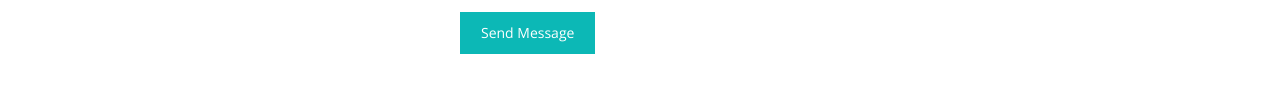
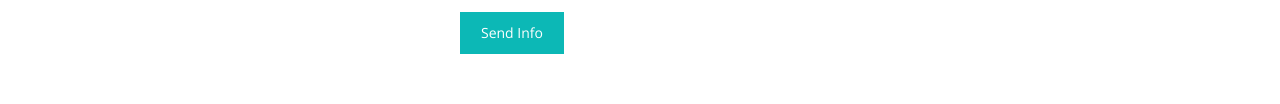
Before and after one commit to booshnarama/medicine, a plain HTML site: page index.html in a window 1280 px wide. Shown: the part 3732-3836 px from the top of the page. Drawn offline with nearby package versions, Linux system fonts and the light colour scheme; a web font is replaced by a local one.

Commit message:
Changed submit button

```diff
--- a/index.html
+++ b/index.html
@@ -376,7 +376,7 @@
               </div>
 
               <div class="form-action">
-                <button type="submit" class="btn btn-form">Send Message</button>
+                <button type="submit" class="btn btn-form">Send Info</button>
               </div>
             </form>
           </div>
```
